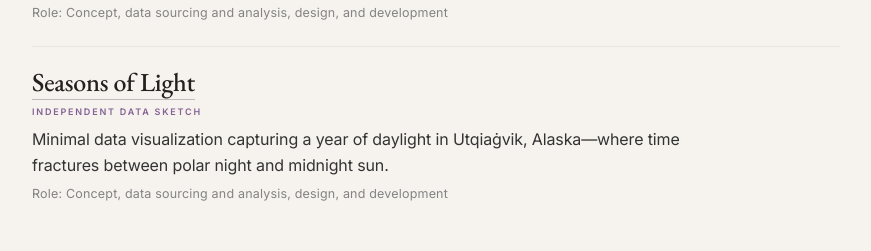
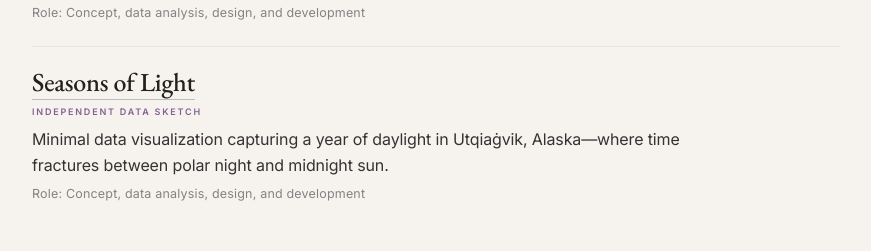
Before and after one commit to lara-yeyati-preiss/lara-yeyati-portfolio, a plain HTML site: page index.html in a window 1280 px wide. Shown: the part 713-964 px from the top of the page, without its empty margins (204-1075 px from the left). Drawn offline with nearby package versions, Linux system fonts and the light colour scheme.

Commit message:
Update index.html

```diff
--- a/index.html
+++ b/index.html
@@ -44,7 +44,7 @@
       <p class="desc">
         This project explores horror as a cultural barometer—capturing, distorting, and projecting our collective fears back to us. Using Netflix’s Engagement Report, it examines what the platform’s most-watched horror titles reveal about contemporary anxieties.
       </p>
-      <p class="role">Role: Concept, data sourcing and analysis, design, and development</p>
+      <p class="role">Role: Concept, data analysis, design, and development</p>
     </section>
 
     <!-- Seasons of Light -->
@@ -56,7 +56,7 @@
       <p class="desc">
         Minimal data visualization capturing a year of daylight in Utqiaġvik, Alaska—where time fractures between polar night and midnight sun.
       </p>
-      <p class="role">Role: Concept, data sourcing and analysis, design, and development</p>
+      <p class="role">Role: Concept, data analysis, design, and development</p>
     </section>
   </main>
 
```
